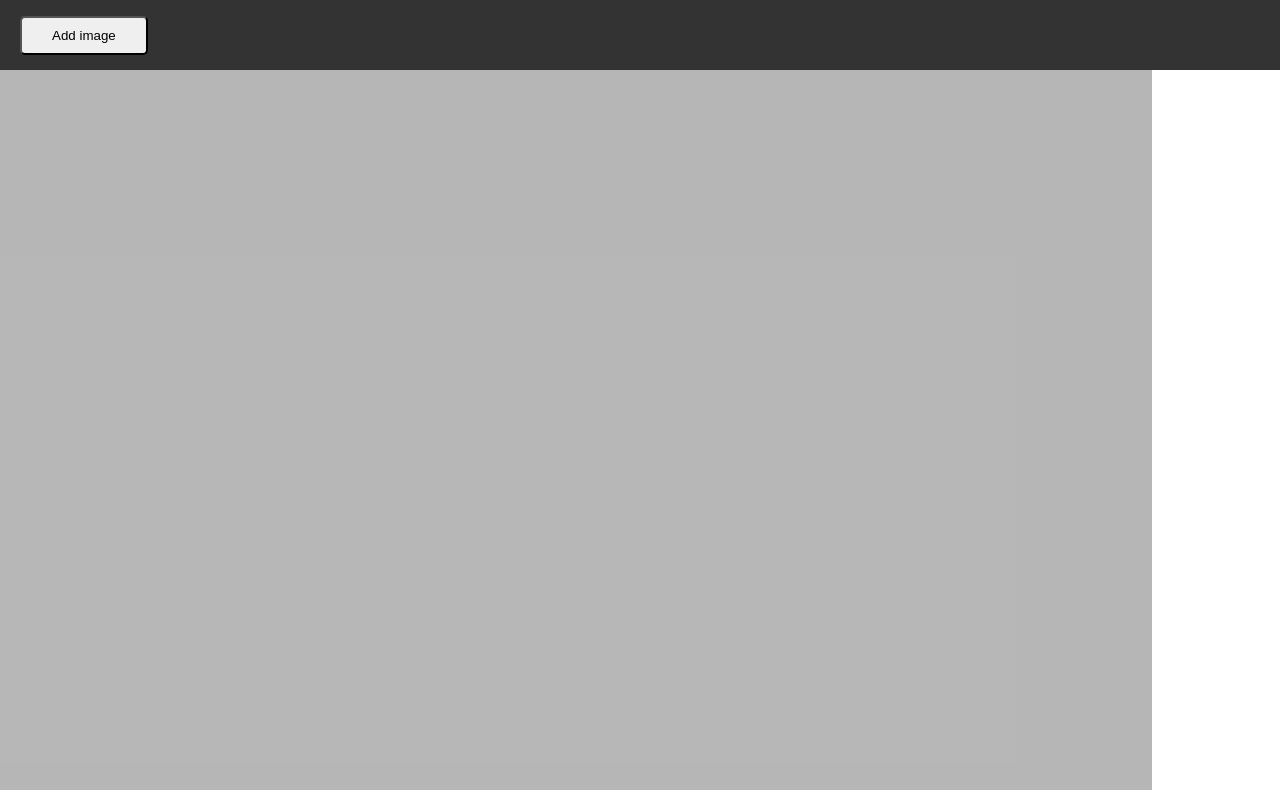
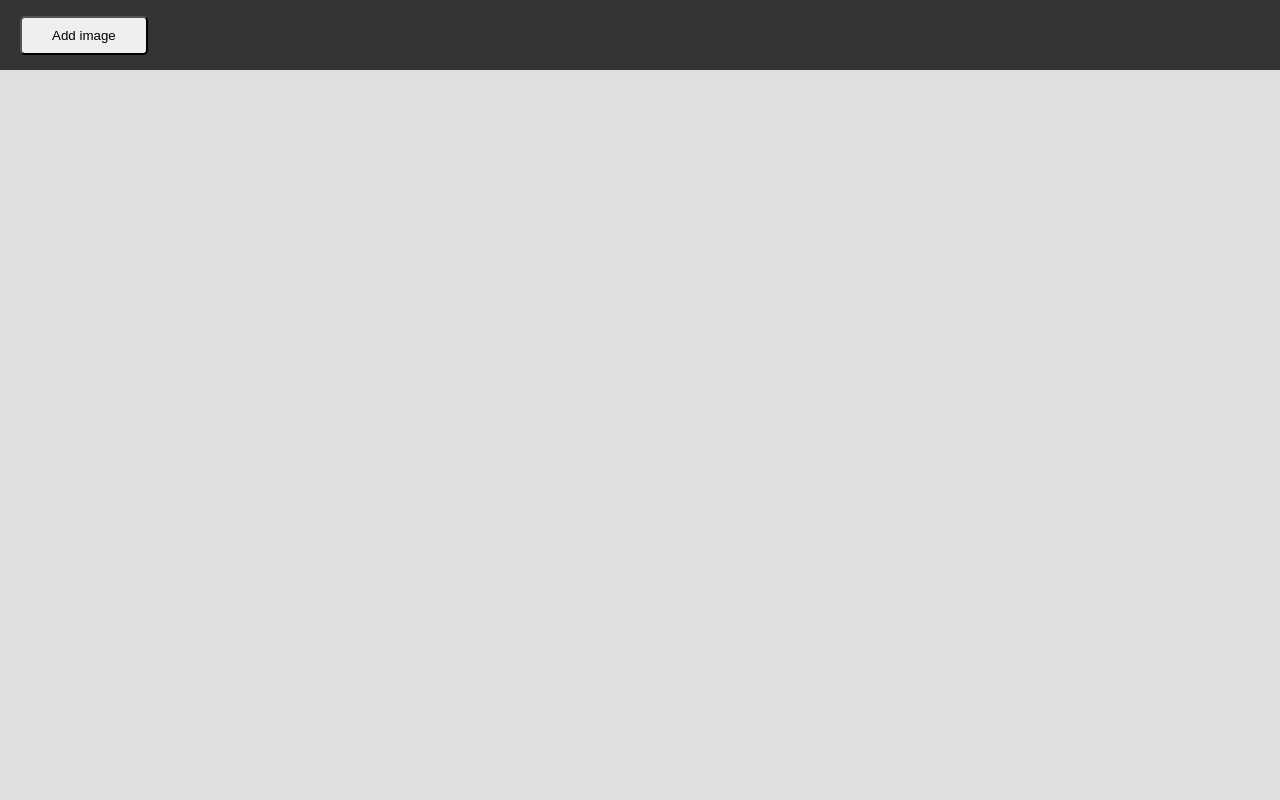
Before and after one commit to flopzinkle4238/js-photo-editor, a website: page index.html in a window 1280 px wide. Drawn offline with Linux system fonts and the light colour scheme.

Commit message:
Add image/content container styles

```diff
--- a/style.css
+++ b/style.css
@@ -2,6 +2,12 @@
   margin: 0;
   padding: 0;
   box-sizing: border-box;
+}
+
+body {
+  display: flex;
+  flex-direction: column;
+  align-items: center;
 }
 
 .navbar {
@@ -34,8 +40,10 @@
 }
 
 .container {
-  background-color: #2e2e2e58;
-  height: 90vh;
-  width: 90vw;
+  background-color: #2e2e2e27;
+  width: 100vw;
+  height: calc(100vh - 70px);
   overflow: scroll;
+  scrollbar-width: 0;
+  padding: 20px;
 }
```
